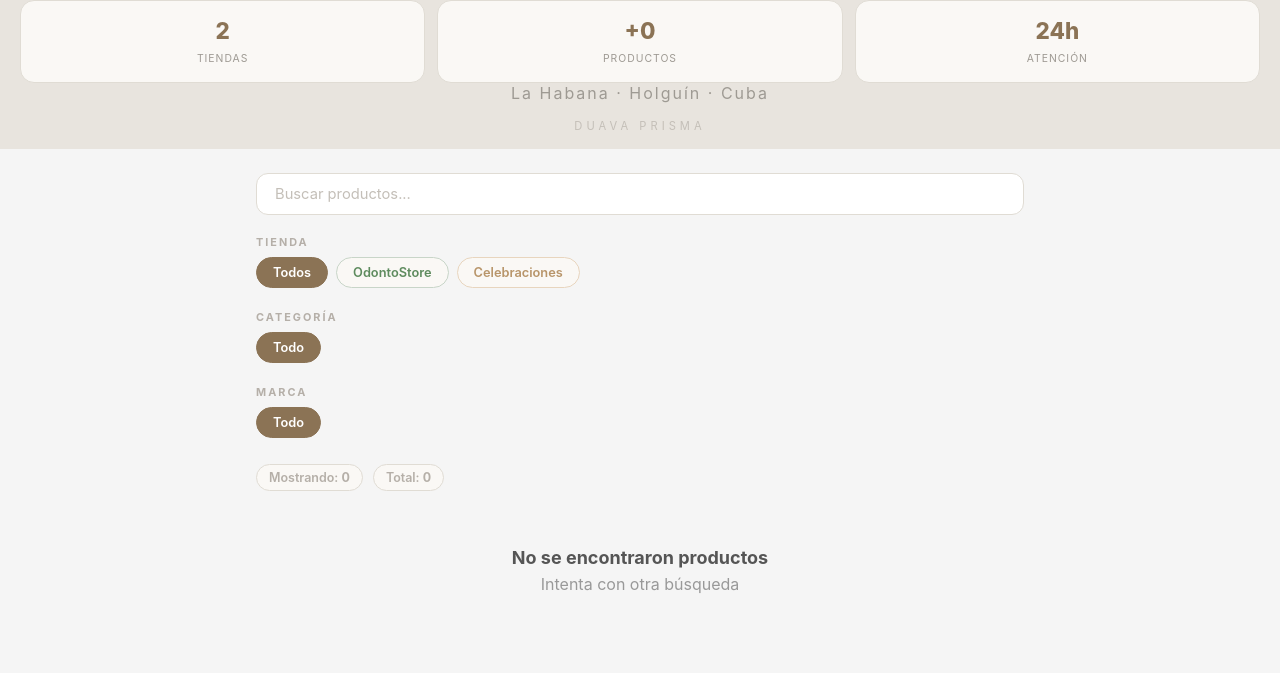
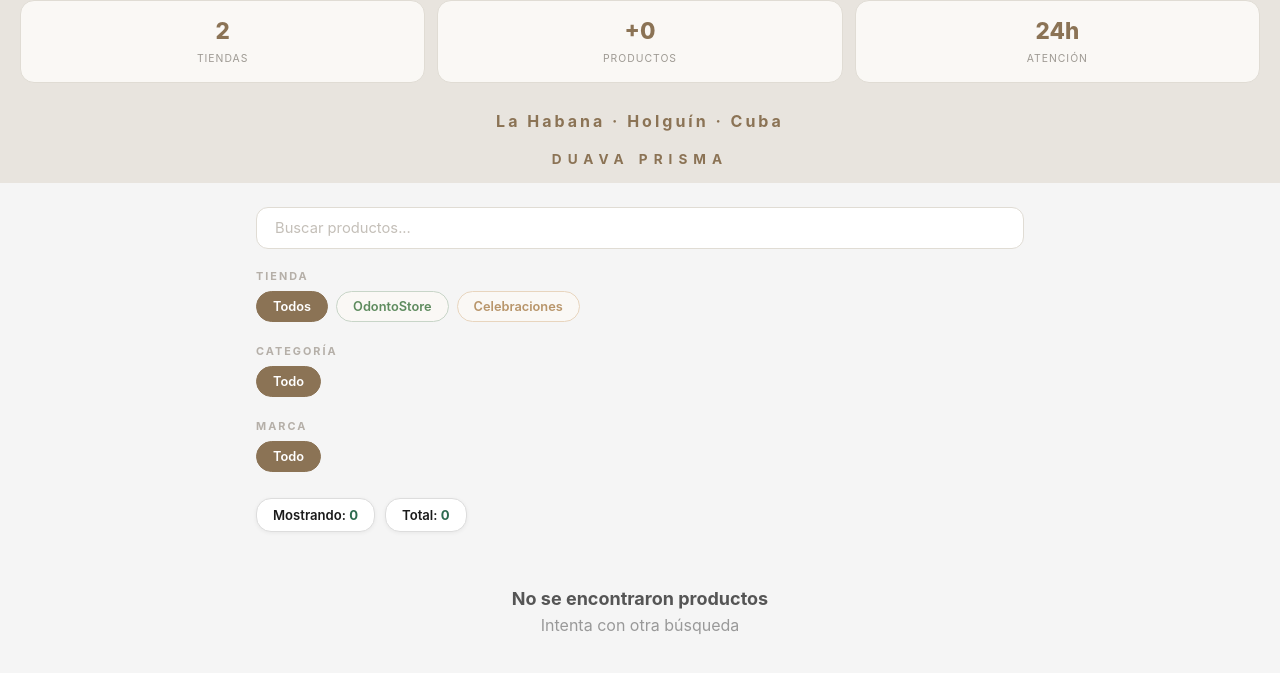
Before and after one commit to lcabelardo12-lang/duava-prisma, a plain HTML site: page index.html in a window 1280 px wide. Shown: the part 1557-2230 px from the top of the page. Drawn offline with Linux system fonts and the light colour scheme; no server answers.

Commit message:
Add files via upload

```diff
--- a/index.html
+++ b/index.html
@@ -33,7 +33,9 @@
         .lp-dato{flex:1;text-align:center;background:#FAF8F5;border-radius:14px;padding:16px 8px;border:1px solid #E0DCD4}
         .lp-dato span{display:block;font-size:1.4rem;font-weight:800;color:#8B7355;margin-bottom:2px}
         .lp-dato small{font-size:.65rem;color:#9E9A93;text-transform:uppercase;letter-spacing:1px}
-        .lp-pie{text-align:center;padding:16px;color:#C4BFB8;font-size:.7rem;letter-spacing:4px}
+
+        .lp-ubicacion{text-align:center;color:#8B7355;font-size:1rem;font-weight:700;letter-spacing:3px;margin:28px 20px 0}
+        .lp-pie{text-align:center;padding:20px 16px 16px;color:#8B7355;font-size:.85rem;letter-spacing:6px;font-weight:700}
 
         .search-wrap{max-width:800px;margin:0 auto;padding:24px 16px 8px}
         .search-input{width:100%;padding:11px 18px;border:1.5px solid #E0DCD4;border-radius:12px;font-size:.92rem;outline:none;background:#fff;color:#1A1A1A;font-family:inherit}
@@ -54,8 +56,9 @@
         .f-btn.f-celeb:hover{background:#FFF8F0}
         .f-btn.f-celeb.active{background:#D4A574;border-color:#D4A574;color:#fff}
 
-        .stats{display:flex;gap:10px;margin-bottom:16px;font-size:.78rem;color:#B5AFA8;flex-wrap:wrap}
-        .stats span{background:#FAF8F5;padding:5px 12px;border-radius:15px;font-weight:600;border:1px solid #E0DCD4}
+        .stats{display:flex;gap:10px;margin-bottom:16px;font-size:.82rem;color:#1A1A1A;flex-wrap:wrap}
+        .stats span{background:#fff;padding:8px 16px;border-radius:15px;font-weight:600;border:1px solid #ddd;box-shadow:0 1px 4px rgba(0,0,0,.06)}
+        .stats b{color:#2D6A4F}
 
         .cat-div{display:flex;align-items:center;gap:12px;padding:20px 0 12px}
         .cat-div-line{flex:1;height:1px;background:#E0DCD4}
@@ -129,7 +132,7 @@
             <div class="lp-dato"><span id="totalProductosLanding">+16</span><small>Productos</small></div>
             <div class="lp-dato"><span>24h</span><small>Atención</small></div>
         </div>
-        <p style="text-align:center;color:#9E9A93;font-size:1.0rem;letter-spacing:2px;margin:0 20px">La Habana · Holguín · Cuba</p>
+        <p class="lp-ubicacion">La Habana · Holguín · Cuba</p>
         <div class="lp-pie">DUAVA PRISMA</div>
     </div>
 
```
